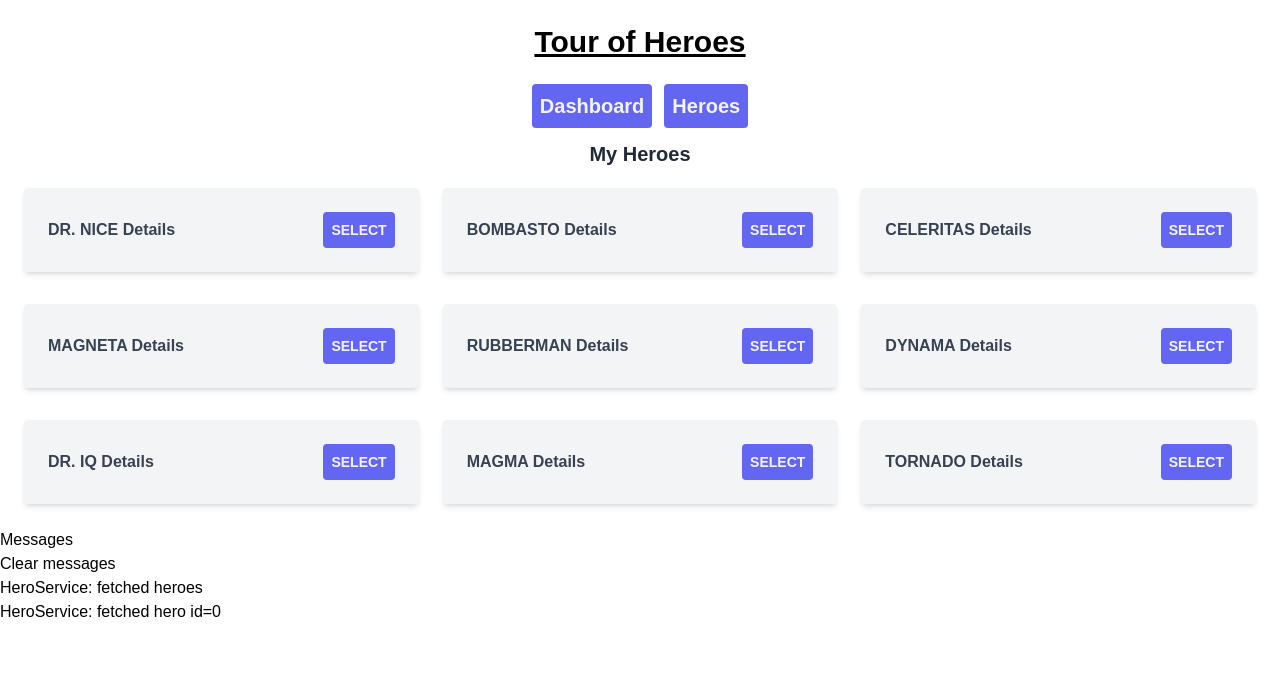
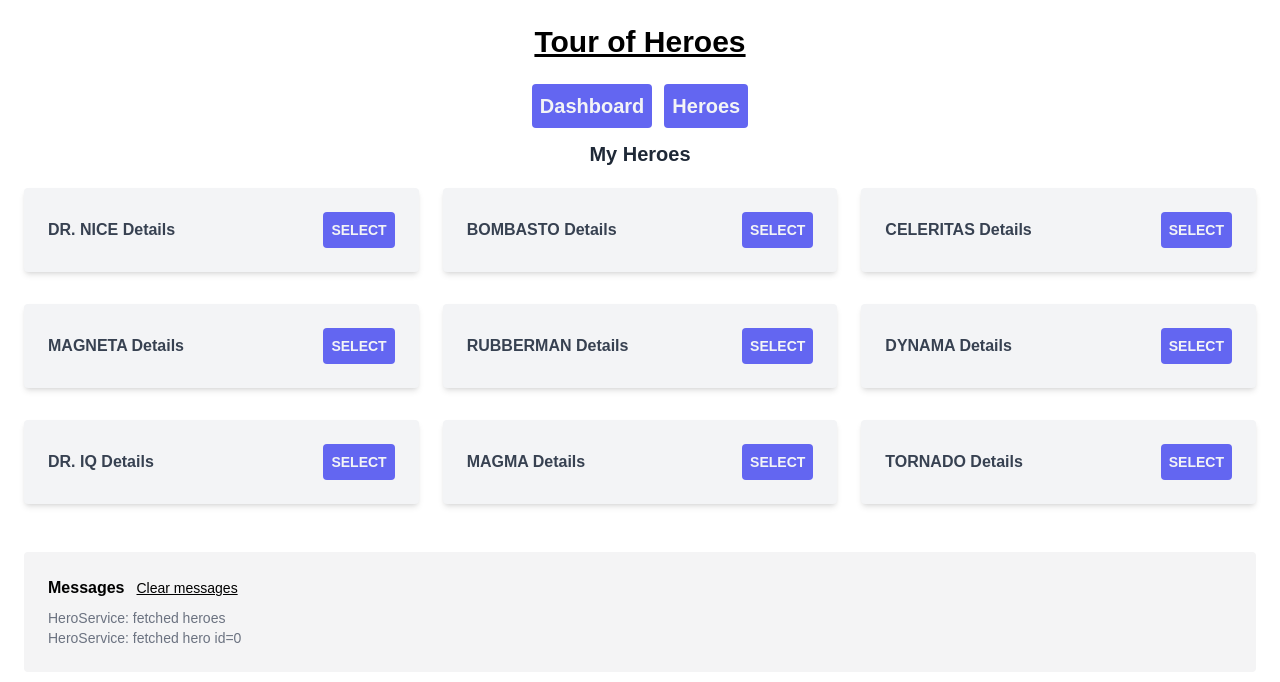
Before and after one commit to b0yu-li/angular-tour-of-heroes, an Angular app: page /heroes in a window 1280 px wide. Shown: the top 682 px of the page. Built offline with nearby package versions, Linux system fonts and the light colour scheme.

Commit message:
style: decorate message component

```diff
--- a/src/app/app.component.html
+++ b/src/app/app.component.html
@@ -8,4 +8,6 @@
     <router-outlet />
 </div>
 
-<app-messages></app-messages>
+<div class="p-6">
+    <app-messages></app-messages>
+</div>
--- a/src/app/messages/messages.component.html
+++ b/src/app/messages/messages.component.html
@@ -1,7 +1,7 @@
-<div *ngIf="messageService.messages.length">
-
-    <h2>Messages</h2>
-    <button type="button" class="clear" (click)="messageService.clear()">Clear messages</button>
-    <div *ngFor='let message of messageService.messages'> {{message}} </div>
-
+<div class="p-6 rounded bg-zinc-100" *ngIf="messageService.messages.length">
+    <div class="mb-2 flex gap-3 justify-start">
+        <h2 class="font-semibold">Messages</h2>
+        <button type="button" class="text-sm underline" (click)="messageService.clear()">Clear messages</button>
+    </div>
+    <p class="text-sm text-gray-500" *ngFor='let message of messageService.messages'> {{message}} </p>
 </div>
```
Also changed, not shown: 1 other file (tests, documents, lock files or other folders).
